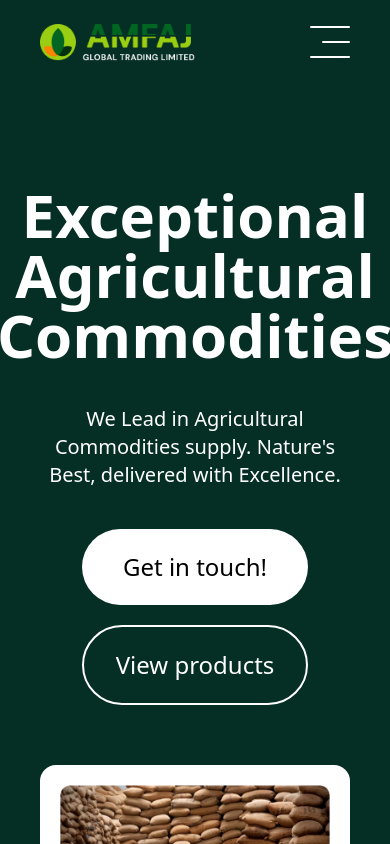
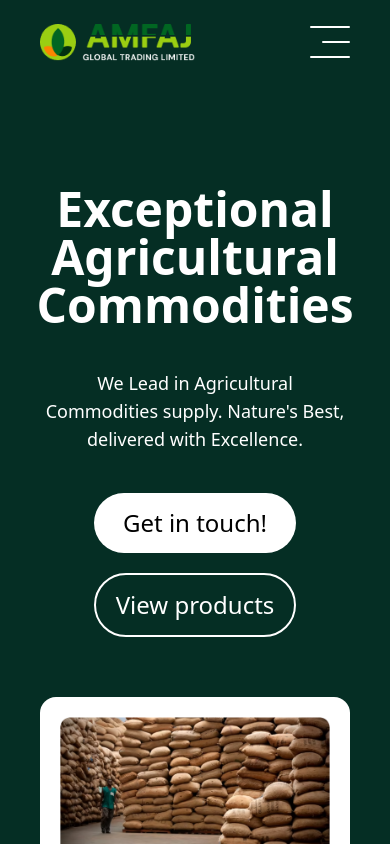
Before and after one commit to Tez-cyber/amfaj, a React (Vite) app: page / in a window 390 px wide. Shown: the top 844 px of the page. Built offline with nearby package versions, Linux system fonts and the light colour scheme.

Commit message:
Adjusted heroSection font size

```diff
--- a/src/components/heroSection.jsx
+++ b/src/components/heroSection.jsx
@@ -6,11 +6,11 @@ export const HeroSection = () => {
     <div className="mt-[100px] text-white md:gap-0 md:mt-0">
       <div className="text-center flex flex-col gap-5 items-center justify-center px-10 md:px-28">
         {/* ============== First Section =========== */}
-        <h1 className="text-6xl font-bold md:leading-[88.56px] md:text-[72px]">
+        <h1 className="text-5xl font-bold md:leading-[88.56px] md:text-[70px] md:mt-6 ">
           Exceptional Agricultural <span className="hidden md:inline"><br /></span>
           Commodities
         </h1>
-        <p className="text-xl pt-5 md:text-[28px]">
+        <p className="text-lg pt-5 md:text-[28px]">
           We Lead in Agricultural Commodities supply. <span className="hidden md:inline"><br /></span>
           Nature's Best, delivered with Excellence.
         </p>
--- a/src/index.css
+++ b/src/index.css
@@ -9,6 +9,6 @@
 }
 @layer utilities {
     .btn {
-        @apply px-8 py-5 rounded-[800px] text-[24px] transition duration-300 font-[400]
+        @apply px-5 py-3 rounded-[800px] text-[24px] transition duration-300 font-[400] md:px-8 md:py-5
     }
 }
```
